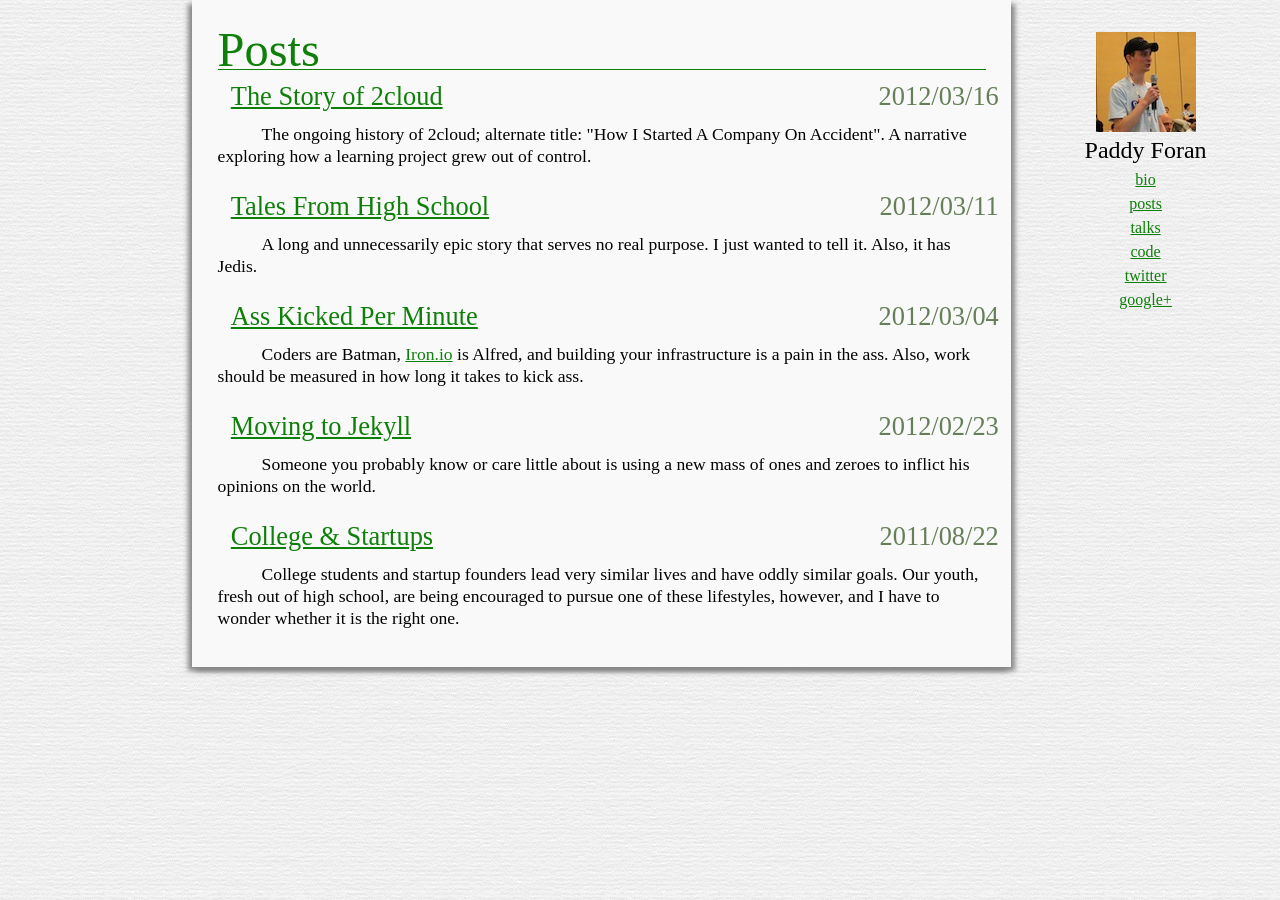
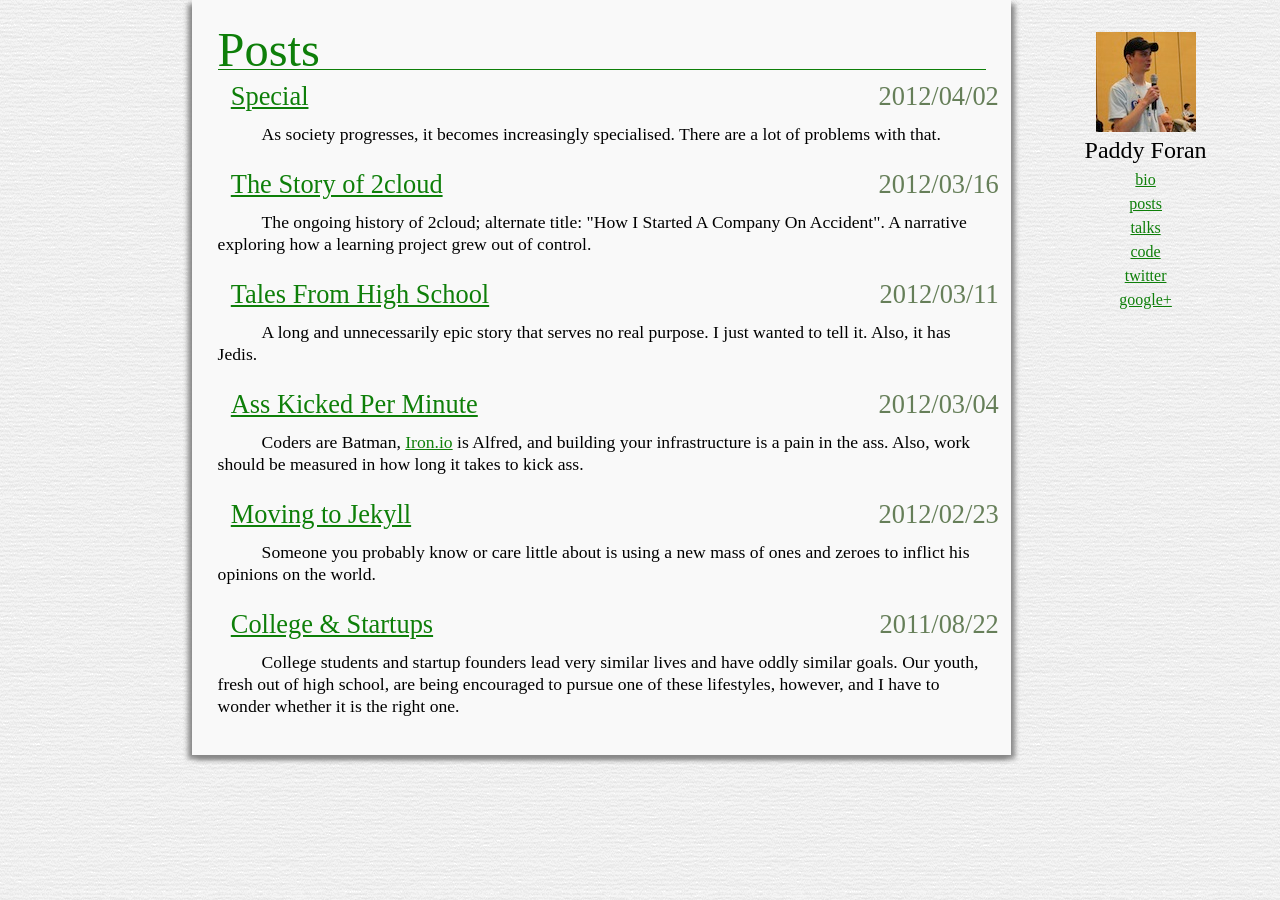
Before and after one commit to paddycarver/blog, a Jekyll site: the page built from posts/index.html, in a window 1280 px wide. Built offline with Jekyll 4.4.1, drawn with Linux system fonts in a browser that asks for light colours; some web fonts are replaced; comment, search, counter and statistics services are not loaded; some of the changed lines change nothing that is shown.

Commit message:
Added Special post, fixed formatting for unordered lists.

```diff
--- a/_layouts/base.html
+++ b/_layouts/base.html
@@ -17,6 +17,14 @@
                 <style type="text/css">
                         body {
                                 background-image: url('{{ site.baseurl }}/img/paper.png');
+                        }
+                        article ul {
+                                list-style: circle;
+                                padding-left: 20px;
+                                margin-left: 2.5em;
+                        }
+                        article li {
+                                padding: 5px 0px;
                         }
                         article header h1 {
                                 color: #0E7F09;
--- /dev/null
+++ b/_posts/2012-04-02-special.md
@@ -0,0 +1,169 @@
+---
+title: Special
+layout: post
+has_tweet: false
+categories:
+  - posts
+summary: "As society progresses, it becomes increasingly specialised. There are a lot of problems with that."
+---
+
+When I told my mother I was going to be representing [Iron.io](http://www.iron.io)
+at [UB Hacking](http://www.ubhacking.com), her first response was, and I
+quote:
+
+<blockquote>&quot;Please don't get arrested.&quot;</blockquote>
+
+You see, my mother and father aren't familiar with the term "hacking" except
+in the context of the 1980s scare around it; hacking, to them, isn't reflective
+of a certain subset of programming, it's an illegal attempt to seize control
+of computers, information, or both.
+
+And while I *could* write about &quot;haw haw, old people don't understand
+kids these days&quot; or &quot;my parents are so out of touch&quot;, those
+missives have already been written, and have fallen on mostly deaf ears. It's
+how I'd respond to a mechanic complaining that I don't understand the inner
+workings of my non-existant car: &quot;Yes, yes, your professional outrage
+is adorable.&quot;
+
+I submit that this runs a little bit deeper than that. And not just because
+I want people to take my professional outrage seriously.
+
+See, here's the thing: my parents don't know what I *do*. My friends, who are
+mostly my age, don't know what I do. This is not because I work for a startup
+and wear many hats, because I'm willing to gloss over the details and give them
+a handy title that sort of encompasses at least half of what I do: Developer
+Advocate.
+
+They don't know what that is.
+
+At which point, I have to explain what Iron.io does (we offer cloud services
+for developers). I try to compare it to AWS as a shortcut, only to remember
+that they don't know what AWS is. Yes, even the most basic knowledge that
+our profession takes for granted is entirely alien to them. After I've explained
+that we develop software that other developers can then use to run their code
+on because the Internet runs on computers called *servers* and those are a
+pain in the ass to maintain, so we do it... well, at that point they've already
+stopped listening and are just politely nodding, so I usually just sigh and say
+I'm an astronaut.
+
+I know what you're thinking right now: &quot;Boo-hoo, you have to talk to
+your family and friends. Poor you.&quot; While your sympathy is encouraging,
+it's not quite what I'm driving at with this little braindump. What I'm
+getting at actually matters. Kind of. Well, *I* think it does, at least.
+
+See, we're accelerating as a society. Things are speeding up. Massive
+cultural shifts, things that happened once a generation, are now happening
+a few times a decade. This is actually a fun game to play; let's take a
+tangent for a moment here, and see how many cultural shifts our society
+has weathered in the last ten years.
+
+* Ajax. Ajax didn't make its presence known until 2004, with the release
+of GMail. Yes, yes, Outlook Web Access had it in 2000, if you want to be
+pedantic about it, but most people count GMail as the spark that lit the
+forest fire. Not a widespread cultural shift? Really? The basis of applications
+you run in your browser wasn't a cultural shift?
+* Speaking of which, let's throw GMail in there. Remember when you used
+to delete emails? Remember when people thought that Google had
+nothing better to do than read through your email and manually pair an
+ad with it? Good times. I think &quot;cloud computing&quot; counts as a cultural
+shift.
+* MySpace. Founded in 2003. Probably your first "website". Ah, I miss the
+time when signing up for a free account on a service qualified as having a
+website. I'd call this a cultural shift, mainly because it was probably the
+first time spending hours online was something a normal person would do.
+* Facebook. Founded in 2004. A cultural shift because it marked the first
+time *not* spending hours online made you weird.
+* The iPhone. Remember when our phones couldn't access the internet? Remember
+when nobody said &quot;app&quot;? *I know*, isn't it weird to think about?
+* Android/the iPod Touch. I think this is around the time my boyfriend
+stopped calling my iPhone a baby-killer and implying that it planted me firmly
+in the 1%. He was kind of an asshole.
+
+That's certainly not all of them, and it's probably not even the most
+important ones, but I'm bored now and you can just go read Wikipedia if
+you're interested. I think my point has been made. If it hasn't, try to
+list off the major changes in culture for the 1920s. Or 30s. Hell, try
+even the 60s.
+
+So yes, we're moving faster. Our society is becoming more and more susceptible
+to change. As a community, we're growing more fickle with every passing day,
+using our communal ADHD to pick up new ideas and make them integral to our
+societal identity very quickly.
+
+The cool part about all this is that our institutions have held up quite
+well, all things considered. I mean, you still function in sort of the
+same way you did a decade ago. Your day looks vaguely similar, the people
+in it have more-or-less the same roles. Considering the fact that my job title
+didn't even exist until the Twitter-era rise of APIs, the fact that I can
+compare it to a mechanic, a job that has existed for almost a century now,
+is pretty damn good, I'd say.
+
+For all that, though, the shitty part about all this is that our institutions
+are failing pretty spectacularly in certain areas. That whole &quot;patent/IP&quot;
+thing, for example. Companies are using patents the way medieval nobles used
+stones and shovels, building castle walls and moats around their products.
+If anyone even *thinks* about competing with them, a lawsuit is catapulted their
+way before they can even ask about the airspeed velocity of a pigeon. I feel
+pretty comfortable in asserting that this was not how our patent system was
+designed to be used. And then there's that whole content-creator thing, to
+which I will only say &quot;SOPA&quot;, and leave it at that. I'm just going
+to ignore the whole &quot;education system&quot; thing, because, frankly, it
+puts me in an apopleptic rage.
+
+I'd like to say &quot;ah, yes, but my generation will fix that. The fine young
+CEOs and lawmakers I went to college with are almost at the helm of the country,
+and they shall fix this generational shift that has so unbalanced the country.&quot;
+And I *could* just say that, and everything would be hunky-dory, if it weren't
+for one tiny little problem: I actually went to school with those people.
+So I know they aren't any better, as I said, than my parents are. They didn't
+make the shift gracefully, either. Well, that's a bit odd, isn't it?
+
+So we'll just wait for the next generation, right? They'll fix this. I see
+two problems with that: first, I take issue with claiming the solution to any problem
+is to just wait for someone else to fix it, especially when that someone else
+is your child or grandchild. Second, I know people older than me, people even
+my parents' age, who have made the shift wonderfully. Hell, I work for some of
+them.
+
+So if age isn't the determining factor to whether or not people can understand
+this new-fangled world we live in (and I submit that it's not), what is?
+
+Every middle school child (as far as I know) learns about the benefit that
+agriculture brought society: it allowed us to specialise. It allowed us to
+stop having &quot;President of Keeping Him/Her/Itself Alive&quot; as their job
+title, and switch it to something like &quot;lawyer&quot;. Yes, agriculture
+is to blame for lawyers.
+
+This specialisation, I think, is at the root of most the modern problems
+we're facing. As my parents/peers show, when they can't even identify the
+vague requirements my job title carries, we're getting to the point where
+we have more jobs that need doing than people can keep track of. That's not
+to say there is no need for these jobs: first, that would put me out of a
+job, which I'm not keen to do; second, even if you have no idea what a
+Developer Advocate is or what they do, it's almost impossible that your life
+has not been impacted by one.
+
+We're finally getting to the point where we're specialising faster than our
+system can adapt. Think about the recording industry: cassette tapes carried
+the same risk of duplication and piracy that the internet carries, but when
+was the last time you heard of someone getting sued for making their loved one
+a mix tape? It was a gradual enough change, and one that occurred when few
+enough other changes were happening, that it became integrated into our
+culture. We had some time to adapt to it.
+
+That is why the governments do not get the internet. That is why Google
+keeps reacting to Facebook and Apple, instead of continuing to kick ass
+like they did for years. That is why our students are increasingly unprepared
+for the world they emerge into, cost-prohibitive degree in hand. That is
+why my father still calls me on the phone so I can Google things for him,
+even though he has a perfectly good Chromebook set up for his use.
+
+We need to get used to the idea, really let it sink in, that we are not
+the last innovation, that progress does not stop with us. That one day,
+we will be the incumbent, and we will be disrupted. Only then can we lay
+the groundwork for building a society that can adapt to these changes,
+instead of one that has simply adapted to last year's changes one year
+too late.
+
+We are not special. We are specialised. And every day makes us more and
+more specialised.
```
